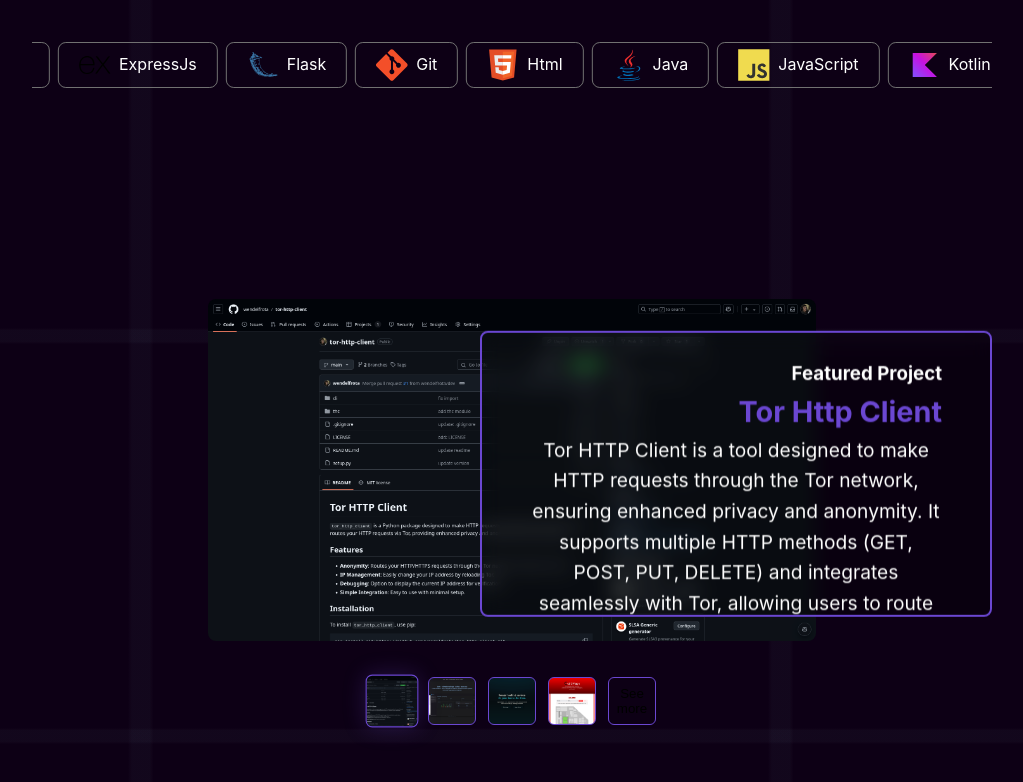
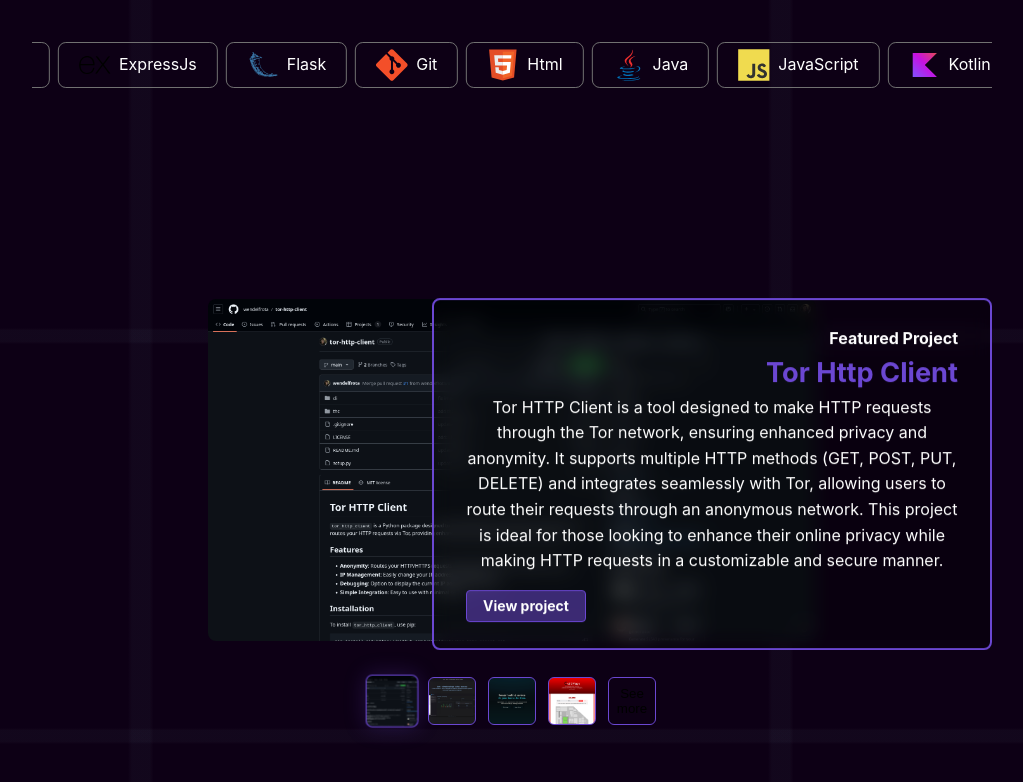
Before and after one commit to wendelfrota/wendelfrota.github.io, a Vue app: page / in a window 1280 px wide. Shown: the part 696-1478 px from the top of the page, without its empty margins (128-1151 px from the left). Built offline with nearby package versions, Linux system fonts and the light colour scheme.

Commit message:
adjust project description responsiveness

```diff
--- a/src/components/ProjectComponent.vue
+++ b/src/components/ProjectComponent.vue
@@ -3,9 +3,9 @@
     <img :src="img" alt="Project image" />
 
     <div class="project-description">
-      <h3>Featured Project</h3>
+      <h4>Featured Project</h4>
 
-      <h2>{{ title }}</h2>
+      <h3>{{ title }}</h3>
       <p>{{ description }}</p>
 
       <span>
@@ -49,9 +49,9 @@ const props = defineProps({
   display: flex;
   flex-direction: column;
   justify-content: space-between;
-  padding: 1.6rem 3rem;
-  width: 80%;
-  height: 75%;
+  padding: 1.6rem 2rem;
+  max-width: 80%;
+  max-height: 100%;
   position: absolute;
   right: -25%;
   top: 50%;
@@ -64,19 +64,19 @@ const props = defineProps({
   overflow: scroll;
 }
 
-h2,
-h3 {
+h3,
+h4 {
   color: white;
   text-align: right;
 }
 
-h2 {
+h3 {
   color: var(--color-em-1);
-  font-size: 1.8rem;
+  font-size: 1.7rem;
 }
 
 p {
-  font-size: 1.2rem;
+  font-size: 1rem;
   text-align: center;
   color: white;
 }
@@ -86,12 +86,13 @@ span {
 }
 
 a {
+  font-size: .875rem;
   color: white;
   display: inline-block;
-  margin-top: auto;
+  margin-top: 16px;
   width: auto;
   font-weight: bold;
-  padding: 8px 16px;
+  padding: 4px 16px;
   border: 1px solid var(--color-em-1);
   border-radius: 4px;
   background-color: #6c47d282;
@@ -99,7 +100,7 @@ a {
 }
 
 a:hover {
-  padding: 8px 20px;
+  font-size: .925rem;
 }
 
 img {
@@ -107,4 +108,16 @@ img {
   height: 100%;
   border-radius: 8px;
 }
+
+@media (max-width: 1539px) {
+  .project-description {
+    max-width: 87.5%;
+  }
+}
+
+@media (max-width: 1023px) {
+  p {
+    font-size: .875rem;
+  }
+}
 </style>
```
